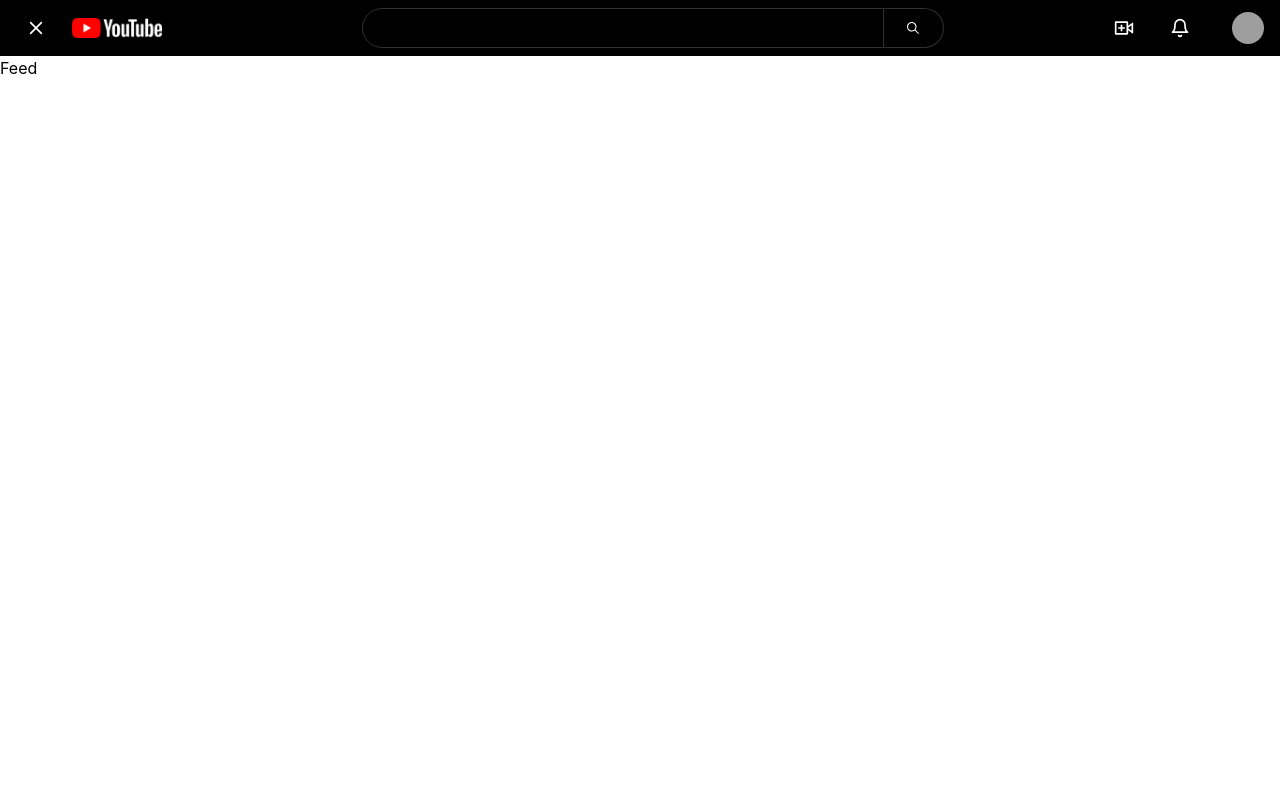
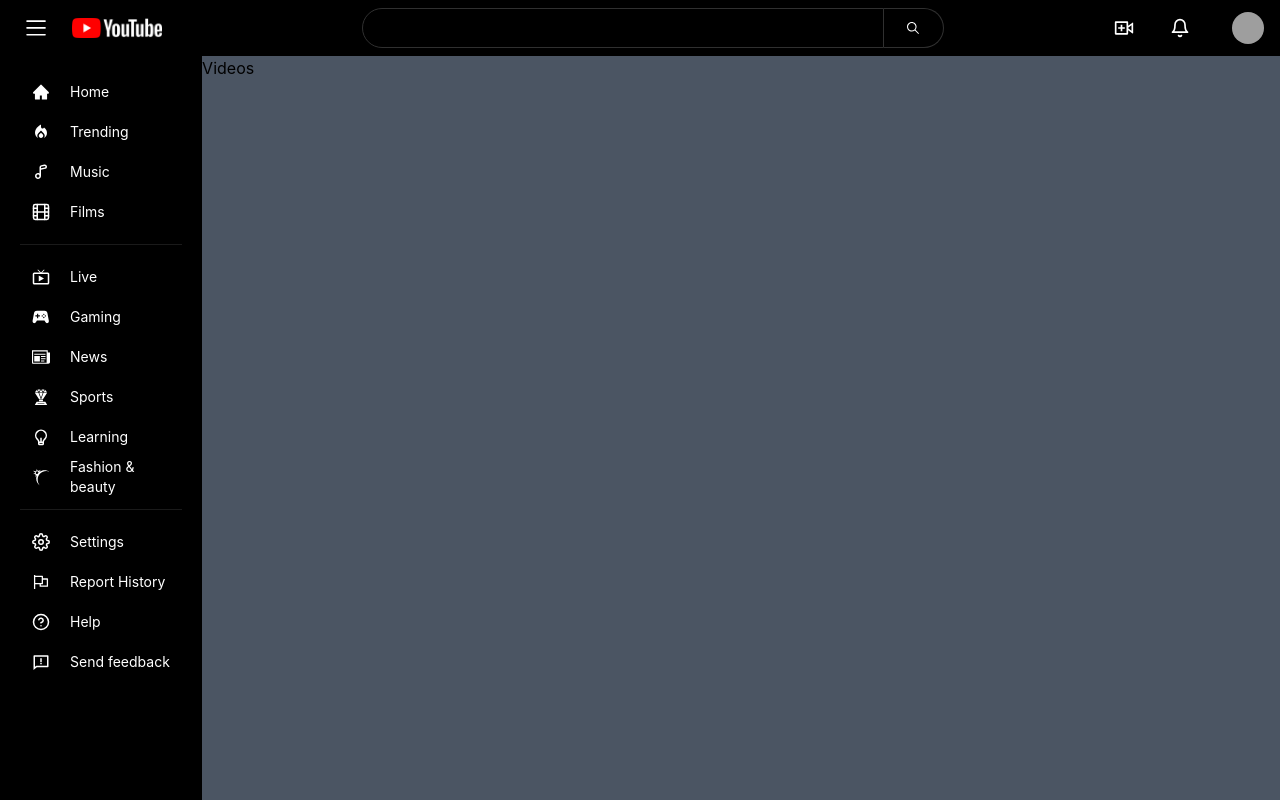
Before and after one commit to ShajadulGH/youtube-clone, a React (Create React App) app: page / in a window 1280 px wide. Built offline with nearby package versions, Linux system fonts and the light colour scheme; grey boxes are pictures that could not be loaded.

Commit message:
Feat: Add category bar

```diff
--- a/src/components/Feed.jsx
+++ b/src/components/Feed.jsx
@@ -1,7 +1,12 @@
 import React from "react";
-
+import LeftBar from "./LeftBar";
 function Feed() {
-  return <div>Feed</div>;
+  return (
+    <div className=" flex flex-row h-[calc(100%-56px)]">
+      <LeftBar />
+      <div className=" bg-gray-600 w-full">Videos</div>
+    </div>
+  );
 }
 
 export default Feed;
--- /dev/null
+++ b/src/components/LeftBar.jsx
@@ -0,0 +1,41 @@
+import React, { Fragment } from "react";
+import LeftBarItems from "./LeftBarItems";
+import { useContext } from "react";
+import { categories } from "../utils/sidebar-items";
+import Context from "../context/context";
+const LeftBar = () => {
+  const { toggleMenu, setSelectedCategory, selectedCategory } =
+    useContext(Context);
+  const onClickAction = (type, name) => {
+    switch (type) {
+      case "home":
+        return setSelectedCategory(name);
+      case "category":
+        return setSelectedCategory(name);
+      default:
+        break;
+    }
+  };
+  return (
+    <div
+      className={` md:block w-[240px] h-full py-4 absolute md:relative bg-black translate-x-[-240px] md:translate-x-0 transition-all ${
+        toggleMenu ? "translate-x-0" : ""
+      }`}
+    >
+      <div className=" flex flex-col px-5">
+        {categories.map((item) => (
+          <Fragment>
+            <LeftBarItems
+              text={item.name}
+              icon={item.icon}
+              action={() => onClickAction(item.type, item.name)}
+              selectedCategory={selectedCategory}
+            />
+            {item.divider && <hr className=" my-3 border-white/[0.1]" />}
+          </Fragment>
+        ))}
+      </div>
+    </div>
+  );
+};
+export default LeftBar;
--- /dev/null
+++ b/src/components/LeftBarItems.jsx
@@ -0,0 +1,17 @@
+import React from "react";
+
+const LeftBarItems = ({ text, icon, action, selectedCategory }) => {
+  return (
+    <div
+      onClick={action}
+      className={`flex h-10 px-3 text-white items-center gap-5 text-sm hover:bg-white/[0.15] rounded-full cursor-pointer ${
+        selectedCategory === text ? "bg-white/[0.15]" : ""
+      }`}
+    >
+      <span className="text-lg">{icon}</span>
+      {text === "New" ? "Home" : text}
+    </div>
+  );
+};
+
+export default LeftBarItems;
--- a/src/context/context.js
+++ b/src/context/context.js
@@ -4,10 +4,8 @@
 export const ContextProvider = (props) => {
   const [loading, setLoading] = useState(false);
   const [searchResults, setSearchResults] = useState([]);
-  const [selectedCategory, setSelectedCategory] = useState(
-    "Abdur Razzak Bin Yousuf"
-  );
-  const [toggleMenu, setToggleMenu] = useState(true);
+  const [selectedCategory, setSelectedCategory] = useState("Quran");
+  const [toggleMenu, setToggleMenu] = useState(false);
   useEffect(() => {
     getSelectedCategory(selectedCategory);
   }, [selectedCategory]);
--- /dev/null
+++ b/src/utils/sidebar-items.js
@@ -0,0 +1,33 @@
+import React from "react";
+
+import { AiFillHome, AiOutlineFlag } from "react-icons/ai";
+import { MdLocalFireDepartment, MdLiveTv } from "react-icons/md";
+import { CgMusicNote } from "react-icons/cg";
+import { FiFilm } from "react-icons/fi";
+import { IoGameControllerSharp } from "react-icons/io5";
+import { ImNewspaper } from "react-icons/im";
+import { GiDiamondTrophy, GiEclipse } from "react-icons/gi";
+import { RiLightbulbLine, RiFeedbackLine } from "react-icons/ri";
+import { FiSettings, FiHelpCircle } from "react-icons/fi";
+
+export const categories = [
+  { name: "New", icon: <AiFillHome />, type: "home" },
+  { name: "Trending", icon: <MdLocalFireDepartment />, type: "category" },
+  { name: "Music", icon: <CgMusicNote />, type: "category" },
+  { name: "Films", icon: <FiFilm />, type: "category", divider: true },
+  { name: "Live", icon: <MdLiveTv />, type: "category" },
+  { name: "Gaming", icon: <IoGameControllerSharp />, type: "category" },
+  { name: "News", icon: <ImNewspaper />, type: "category" },
+  { name: "Sports", icon: <GiDiamondTrophy />, type: "category" },
+  { name: "Learning", icon: <RiLightbulbLine />, type: "category" },
+  {
+    name: "Fashion & beauty",
+    icon: <GiEclipse />,
+    type: "category",
+    divider: true,
+  },
+  { name: "Settings", icon: <FiSettings />, type: "menu" },
+  { name: "Report History", icon: <AiOutlineFlag />, type: "menu" },
+  { name: "Help", icon: <FiHelpCircle />, type: "menu" },
+  { name: "Send feedback", icon: <RiFeedbackLine />, type: "menu" },
+];
```
